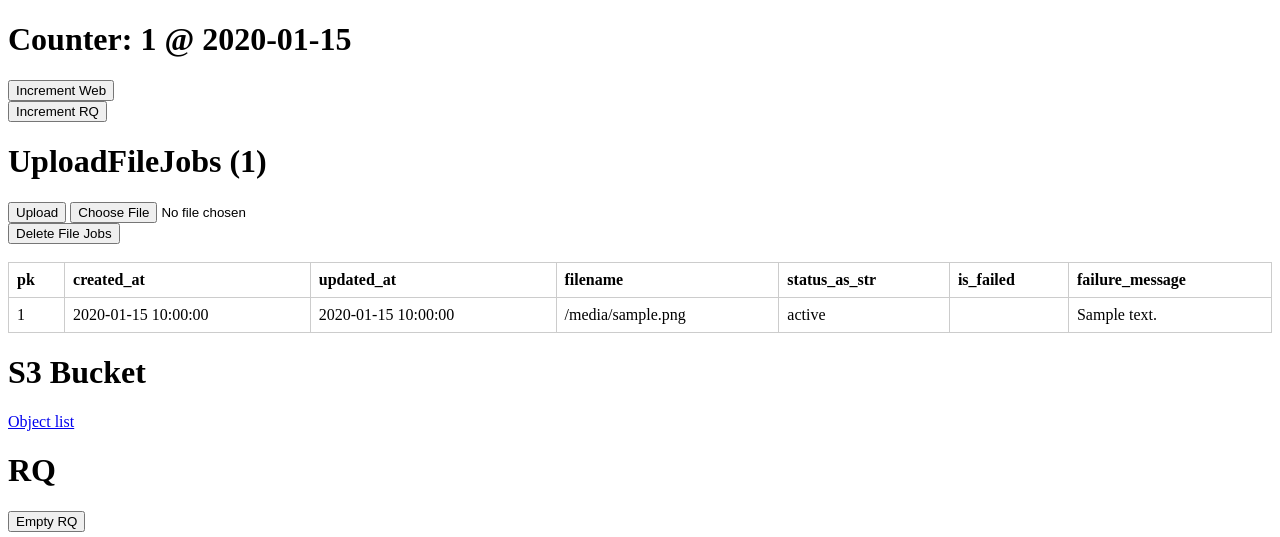
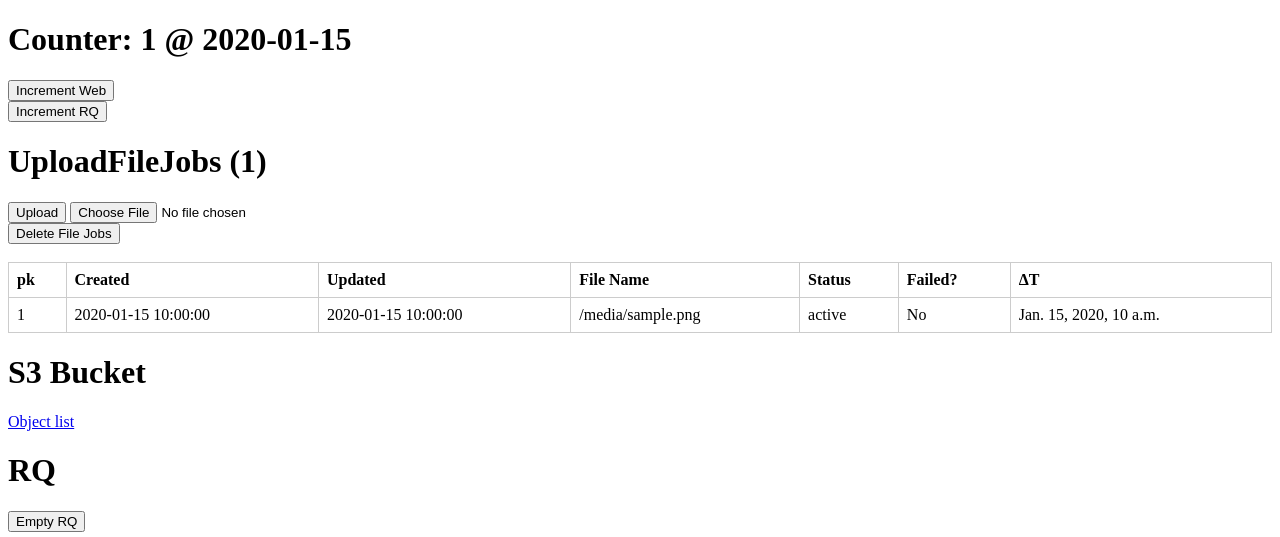
Before and after one commit to matthewcornell/django-redis-play, a Django app: template forecast_app/templates/index.html in a window 1280 px wide. Shown: the top 537 px of the page. Run offline with Django 3.2, Linux system fonts and the light colour scheme; the template is opened without the code that fills it: most values are stand-ins (such as "Sample title", 1, 10 or a date in 2020); data that the repository does not hold is empty.

Commit message:
WIP S3 working out abstracting

```diff
--- a/forecast_app/templates/index.html
+++ b/forecast_app/templates/index.html
@@ -63,12 +63,12 @@
         <thead>
         <tr>
             <th>pk</th>
-            <th>created_at</th>
-            <th>updated_at</th>
-            <th>filename</th>
-            <th>status_as_str</th>
-            <th>is_failed</th>
-            <th>failure_message</th>
+            <th>Created</th>
+            <th>Updated</th>
+            <th>File Name</th>
+            <th>Status</th>
+            <th>Failed?</th>
+            <th>&Delta;T</th>
         </tr>
         </thead>
         <tbody>
@@ -79,8 +79,8 @@
                 <td>{{ upload_file_job.updated_at|date:"Y-m-d h:i:s" }}</td>
                 <td>{{ upload_file_job.filename }}</td>
                 <td>{{ upload_file_job.status_as_str }}</td>
-                <td>{{ upload_file_job.is_failed }}</td>
-                <td>{{ upload_file_job.failure_message }}</td>
+                <td>{% if upload_file_job.is_failed %}{{ upload_file_job.failure_message }}{% else %}No{% endif %}</td>
+                <td>{{ upload_file_job.elapsed_time }}</td>
             </tr>
         {% endfor %}
         </tbody>
--- a/forecast_app/views.py
+++ b/forecast_app/views.py
@@ -124,7 +124,10 @@ def upload_file(request):
 
     # create the UploadFileJob
     try:
+
+        # >> todo xx abstract this: concrete class. might take additional args, e.g., model_pk
         upload_file_job = UploadFileJob.objects.create(filename=data_file.name)  # status = PENDING
+
         save_message_and_log_debug(request, "upload_file(): Created the UploadFileJob: {}".format(upload_file_job))
     except Exception as exc:
         save_message_and_log_debug(request, "upload_file(): Error creating the UploadFileJob: {}".format(exc),
```
Also changed, not shown: forecast_app/models/upload_file_job.py (+25 -10 lines), forecast_app/migrations/0001_initial.py.
